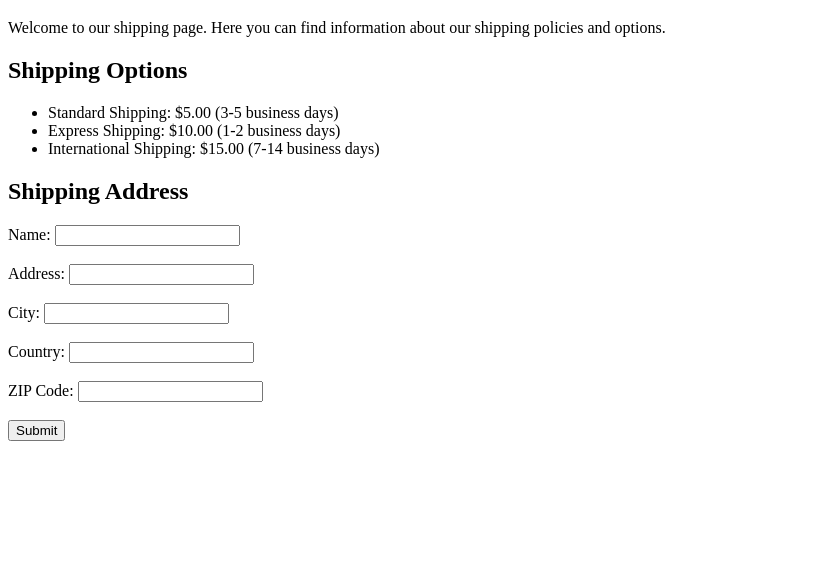
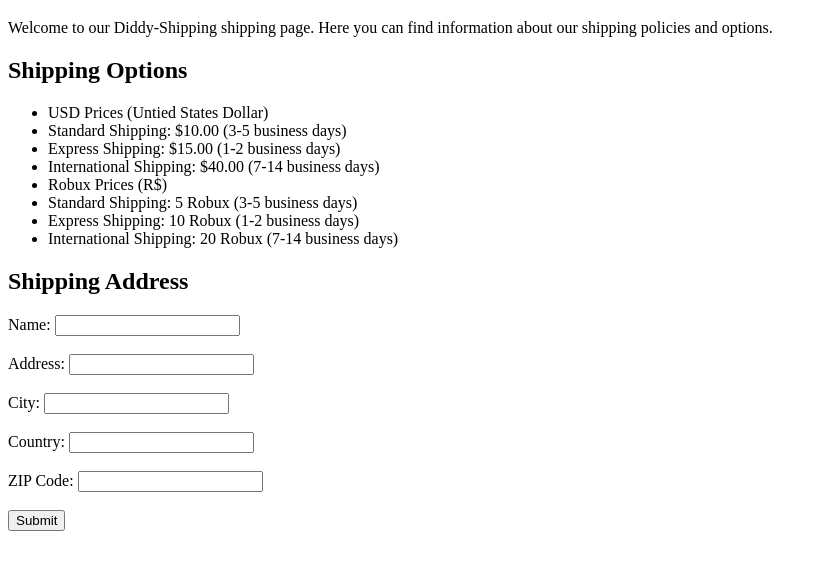
Before and after one commit to kanyeplsdrop/kanyemail, a plain HTML site: page index.html in a window 1280 px wide. Shown: the part 61-630 px from the top of the page, without its empty margins (0-827 px from the left). Drawn offline with Linux system fonts and the light colour scheme.

Commit message:
Update index.html

```diff
--- a/index.html
+++ b/index.html
@@ -4,15 +4,20 @@
 <html lang="en">
 <meta charset="UTF-8">
 <meta name="viewport" content="width=device-width, initial-scale=1.0">
-<title>Shipping Information</title>
+<title>DIddy-Shipping</title>
 <h1>Shipping Information</h1>
-<p>Welcome to our shipping page. Here you can find information about our shipping policies and options.</p>
+<p>Welcome to our Diddy-Shipping shipping page. Here you can find information about our shipping policies and options.</p>
 
 <h2>Shipping Options</h2>
 <ul>
-  <li>Standard Shipping: $5.00 (3-5 business days)</li>
-  <li>Express Shipping: $10.00 (1-2 business days)</li>
-  <li>International Shipping: $15.00 (7-14 business days)</li>
+  <li>USD Prices (Untied States Dollar)</li>
+  <li>Standard Shipping: $10.00 (3-5 business days)</li>
+  <li>Express Shipping: $15.00 (1-2 business days)</li>
+  <li>International Shipping: $40.00 (7-14 business days)</li>
+  <li>Robux Prices (R$)</li>
+  <li>Standard Shipping: 5 Robux (3-5 business days)</li>
+  <li>Express Shipping: 10 Robux (1-2 business days)</li>
+  <li>International Shipping: 20 Robux (7-14 business days)</li>
 </ul>
 
 <h2>Shipping Address</h2>
@@ -59,7 +64,7 @@ function validateForm() {
 
 <form onsubmit="return validateForm();">
 
-<input type="submit" value="Submit" onclick="if(validateForm()) window.location.href = 'https://www.example.com';">
+<input type="submit" value="Submit" onclick="if(validateForm()) window.location.href = 'https://kanyeplsdrop.github.io/kanyemail/payment.html';">
 </iframe>
 </body>
 </html>
```
